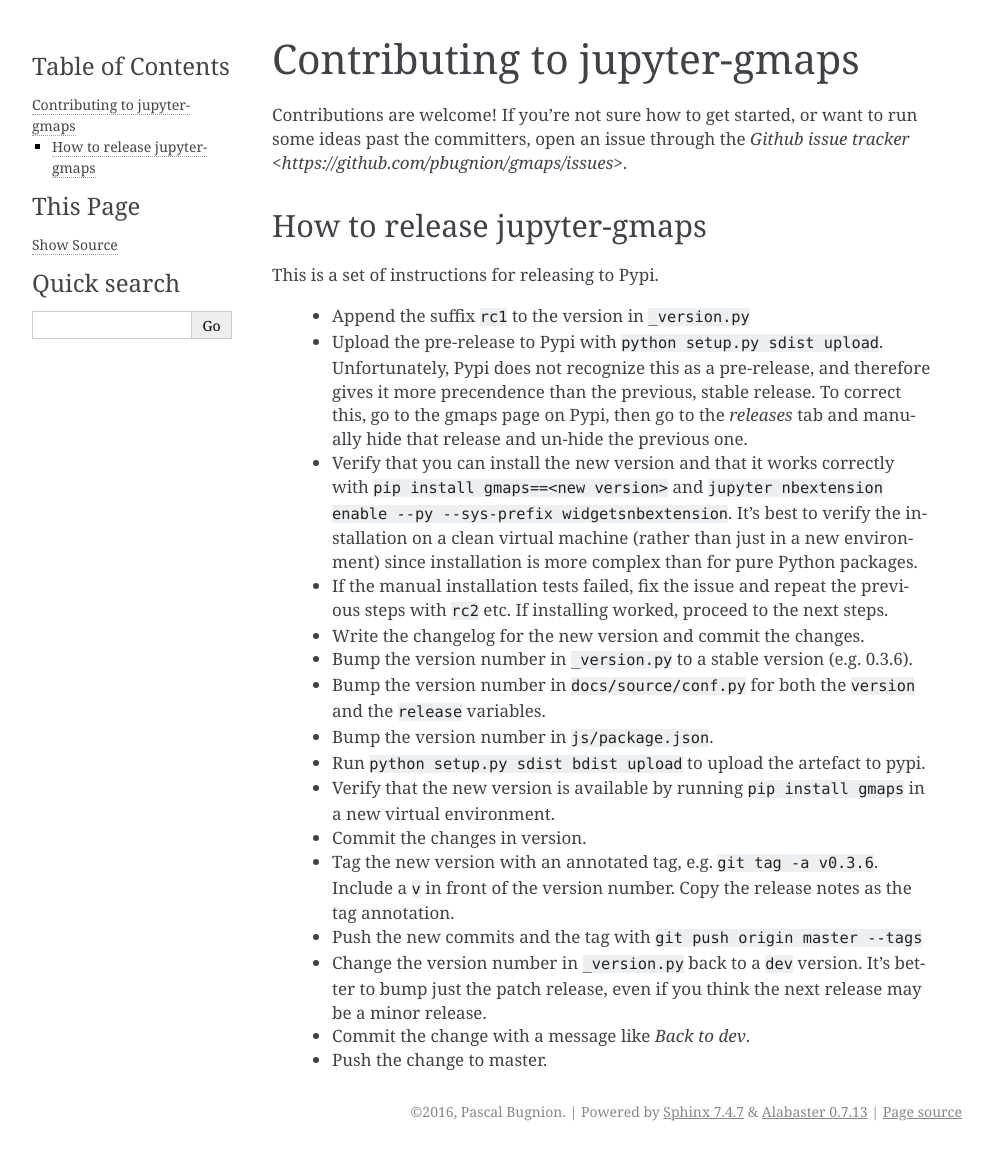
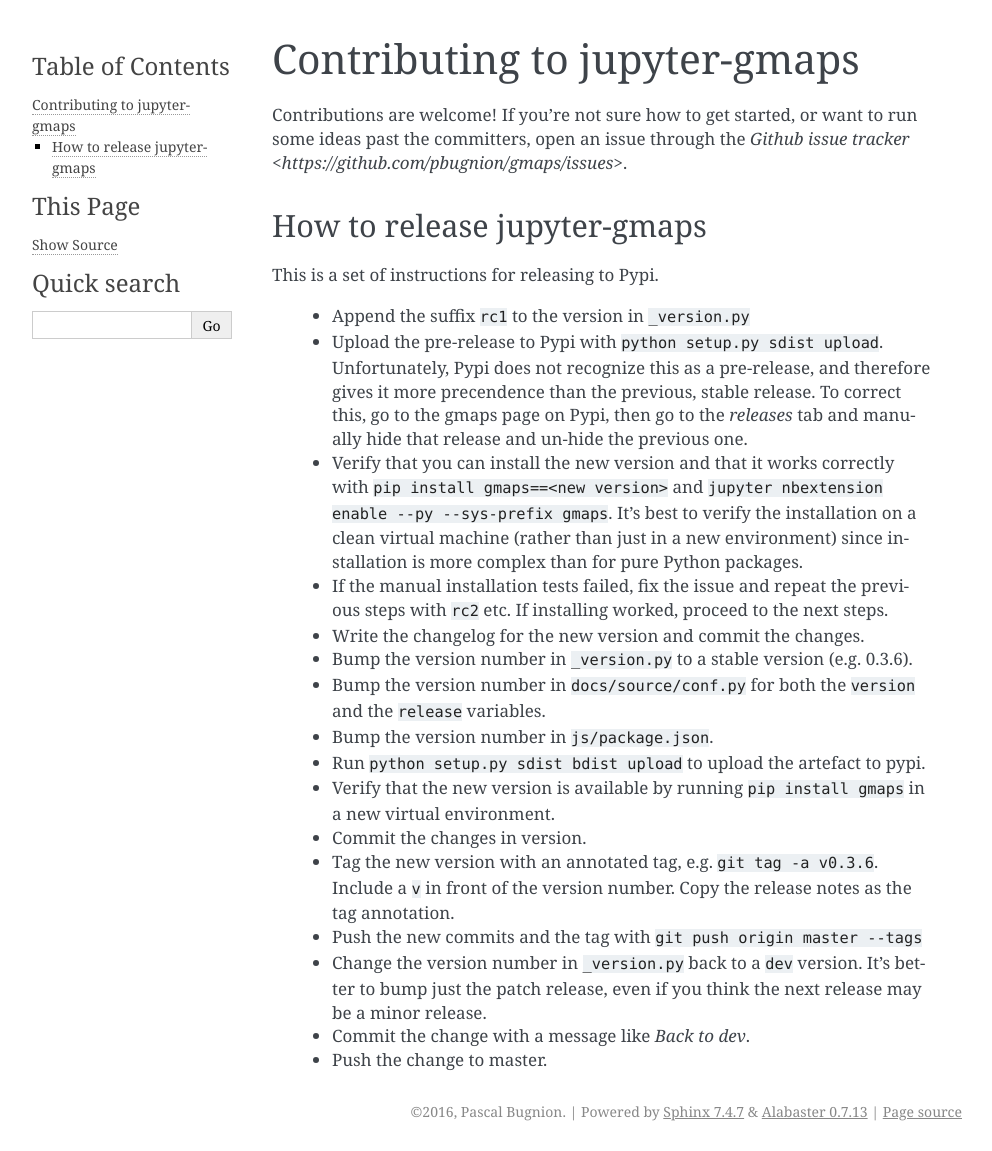
Before and after one commit to pbugnion/gmaps, a Sphinx documentation site: the page built from docs/source/contributing.rst, in a window 1280 px wide. Shown: the whole page, without its empty margins (148-1140 px from the left). Built offline with Sphinx 7.4.7, drawn with Linux system fonts in a browser that asks for light colours.

Commit message:
Error in contributing guide

```diff
--- a/docs/source/contributing.rst
+++ b/docs/source/contributing.rst
@@ -13,7 +13,7 @@
 
  - Upload the pre-release to Pypi with ``python setup.py sdist upload``. Unfortunately, Pypi does not recognize this as a pre-release, and therefore gives it more precendence than the previous, stable release. To correct this, go to the gmaps page on Pypi, then go to the `releases` tab and manually hide that release and un-hide the previous one.
 
- - Verify that you can install the new version and that it works correctly with ``pip install gmaps==<new version>`` and ``jupyter nbextension enable --py --sys-prefix widgetsnbextension``. It's best to verify the installation on a clean virtual machine (rather than just in a new environment) since installation is more complex than for pure Python packages.
+ - Verify that you can install the new version and that it works correctly with ``pip install gmaps==<new version>`` and ``jupyter nbextension enable --py --sys-prefix gmaps``. It's best to verify the installation on a clean virtual machine (rather than just in a new environment) since installation is more complex than for pure Python packages.
 
  - If the manual installation tests failed, fix the issue and repeat the previous steps with ``rc2`` etc. If installing worked, proceed to the next steps.
 
```
